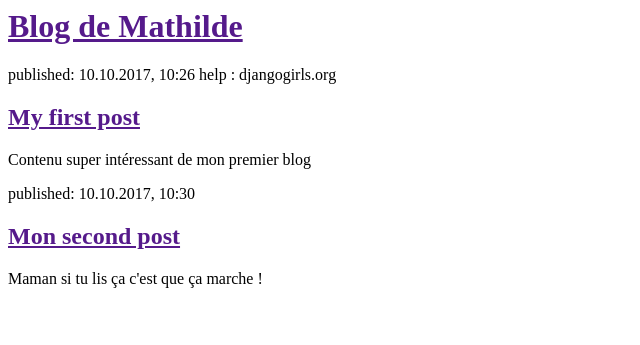
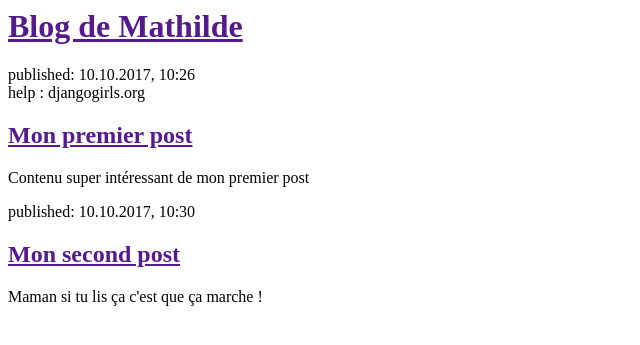
Before and after one commit to mathildezib/my-first-blog, a Django app: page / in a window 1280 px wide. Shown: the top 345 px of the page, without its empty margins (0-640 px from the left). Run offline with Django 3.2, Linux system fonts and the light colour scheme.

Commit message:
Modification du HTML du site

```diff
--- a/blog/templates/blog/post_list.html
+++ b/blog/templates/blog/post_list.html
@@ -8,10 +8,10 @@
         </div>
 
         <div>
-            <p>published: 10.10.2017, 10:26
+            <p>published: 10.10.2017, 10:26 </br>
             help : djangogirls.org</p>
-            <h2><a href="">My first post</a></h2>
-            <p>Contenu super intéressant de mon premier blog</p>
+            <h2><a href="">Mon premier post</a></h2>
+            <p>Contenu super intéressant de mon premier post</p>
         </div>
 
         <div>
```
